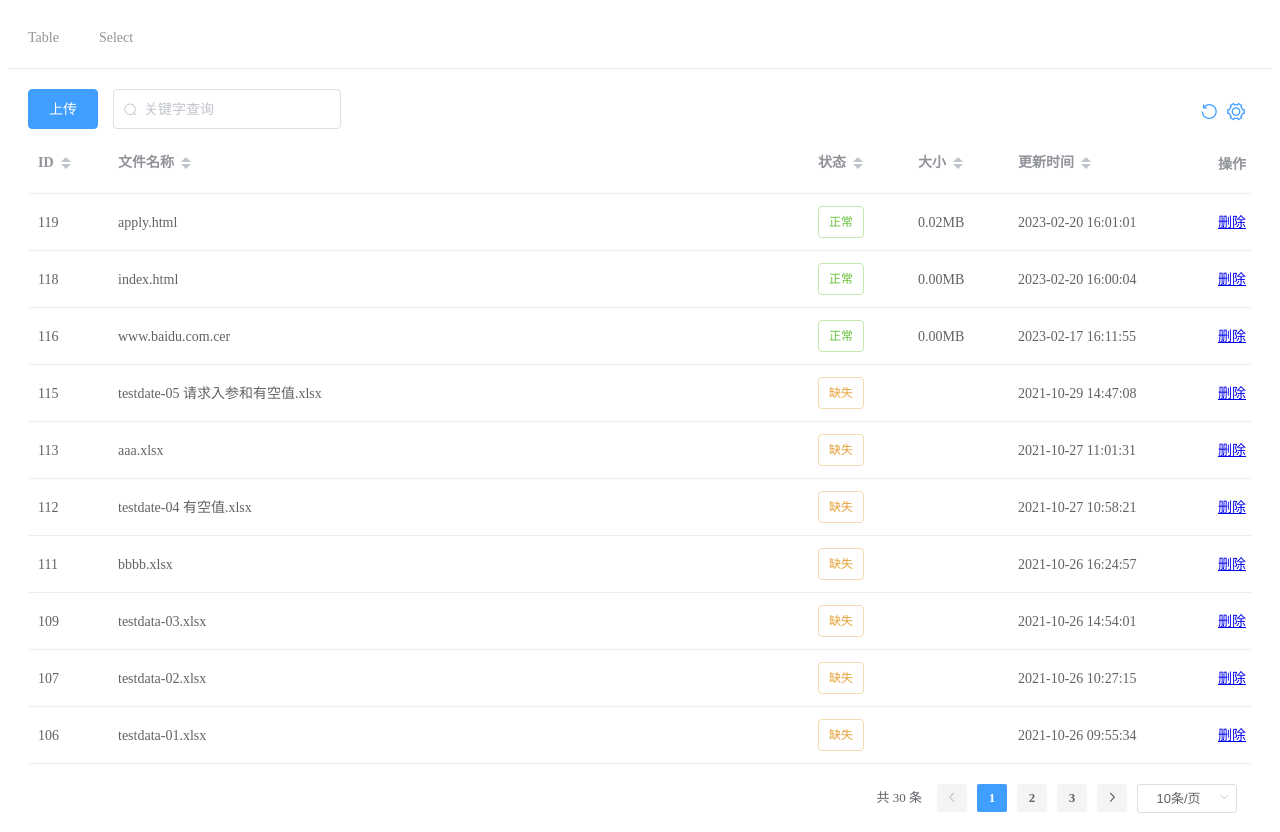
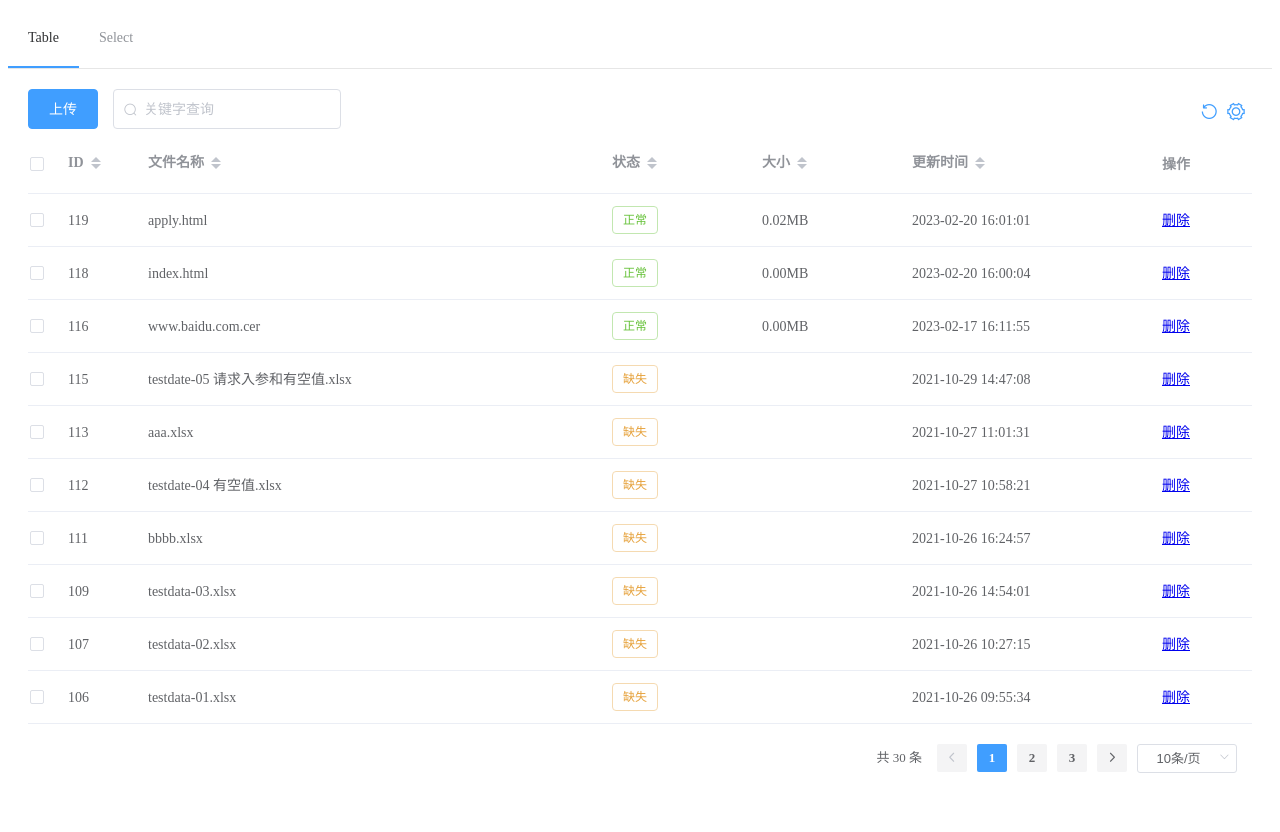
Before and after one commit to liangalien/element-ui-components-pro, a Vue app: page / in a window 1280 px wide. After the commit the page ends 800 px from the top, so only its background shows below. Built offline with nearby package versions, Linux system fonts and the light colour scheme.

Commit message:
示例修改

```diff
--- a/package.json
+++ b/package.json
@@ -6,7 +6,7 @@
     "url": "https://github.com/liangalien"
   },
   "homepage": "https://github.com/liangalien/element-ui-components-pro",
-  "version": "1.0.5",
+  "version": "1.0.6",
   "private": false,
   "main": "src/components/components.js",
   "scripts": {
--- a/src/App.vue
+++ b/src/App.vue
@@ -1,8 +1,8 @@
 <template>
   <div id="app">
-    <el-menu :default-active="$route.path" class="el-menu-demo" mode="horizontal" @select="handleSelect" router>
-      <el-menu-item  index="/table">Table</el-menu-item>
-      <el-menu-item  index="/select">Select</el-menu-item>
+    <el-menu :default-active="$route.path == '/' ? '/table' : $route.path" class="el-menu-demo" mode="horizontal" @select="handleSelect" router>
+      <el-menu-item index="/table">Table</el-menu-item>
+      <el-menu-item index="/select">Select</el-menu-item>
     </el-menu>
     <div style="margin: 20px">
       <router-view></router-view>
@@ -13,14 +13,11 @@
 <script>
     export default {
         data() {
-            return {
-                active: "/table"
-            };
         },
         methods: {
             handleSelect(key) {
                 console.log(key);
             }
-        }
+        },
     }
 </script>
--- a/src/components/table.vue
+++ b/src/components/table.vue
@@ -13,7 +13,8 @@
 
             <div class="table-top-right">
                 <slot name="topRight"></slot>
-                <el-button v-if="extra && extra.indexOf('refresh') != -1" type="text" icon="el-icon-refresh-left" @click="getTableData()"></el-button>
+                <el-button v-if="extra && extra.indexOf('refresh') != -1" type="text" icon="el-icon-refresh-left"
+                           @click="getTableData()"></el-button>
                 <el-popover
                         trigger="click"
                 >
@@ -21,18 +22,20 @@
                             v-model="columnsCheckedAll"
                             :indeterminate="columnsCheckedIndeterminate"
                             @change="columnsCheckAllChange"
-                    >全选</el-checkbox>
+                    >全选
+                    </el-checkbox>
                     <el-divider style="margin: 5px 0"></el-divider>
                     <el-checkbox-group
                             v-model="columnsChecked"
                             @change="columnsCheckChange"
                     >
-                        <div v-for="column in columnsCur">
+                        <div v-for="column in columnsCur" v-if="column.prop">
                             <el-checkbox :label="column.prop" :key="column.prop">{{column.label}}</el-checkbox>
                         </div>
 
                     </el-checkbox-group>
-                    <el-button  v-if="extra && extra.indexOf('columns') != -1" slot="reference" type="text" icon="el-icon-setting"></el-button>
+                    <el-button v-if="extra && extra.indexOf('columns') != -1" slot="reference" type="text"
+                               icon="el-icon-setting"></el-button>
                 </el-popover>
             </div>
         </div>
@@ -50,8 +53,9 @@
                         v-if="item.render"
                         v-bind="{sortable: (item.sortable ? 'custom' : false), key: item.prop, ...item}"
                 >
-                    <template  slot-scope="scope">
-                        <ep-render :scope="scope" :row="scope.row" :render="item.render" :value="scope.row[item.prop]"></ep-render>
+                    <template slot-scope="scope">
+                        <ep-render :scope="scope" :row="scope.row" :render="item.render"
+                                   :value="scope.row[item.prop]"></ep-render>
                     </template>
                 </el-table-column>
                 <el-table-column
@@ -99,8 +103,16 @@
                     }
                 }
             },
-            searchField: {type: [String, Boolean], default() {return "search"}},
-            extra: {type: Array, default() {return ["refresh", "columns"]}}
+            searchField: {
+                type: [String, Boolean], default() {
+                    return "search"
+                }
+            },
+            extra: {
+                type: Array, default() {
+                    return ["refresh", "columns"]
+                }
+            }
         },
         data() {
             return {
@@ -116,7 +128,7 @@
             }
         },
         methods: {
-            getTableData: function() {
+            getTableData: function () {
                 if (!this.request) return;
 
                 var url = this.request.url;
@@ -160,15 +172,15 @@
                 this.pagination.total = 0;
                 this.refresh();
             },
-            pageChange: function(pageNo) {
+            pageChange: function (pageNo) {
                 this.pagination.pageNo = pageNo;
                 this.getTableData();
             },
-            sizeChange: function(pageSize) {
+            sizeChange: function (pageSize) {
                 this.pagination.pageSize = pageSize;
                 this.getTableData();
             },
-            sortChange: function(sortable) {
+            sortChange: function (sortable) {
                 var sortBy = {[sortable.prop]: sortable.order};
                 this.sortBy = (this.request.method == "GET" || !this.request.method) && JSON.stringify(sortBy) || sortBy;
                 this.getTableData();
@@ -189,7 +201,7 @@
 
                 this.setColumnShow();
             },
-            setColumnShow: function (value=null) {
+            setColumnShow: function (value = null) {
                 this.columnsCur = this.columnsCur.map(column => {
                     return {
                         ...column,
@@ -235,11 +247,11 @@
     .ep-table .table-top-right {
         float: right;
         display: flex;
-        font-size:20px;
+        font-size: 20px;
     }
 
-    .ep-table .table-top-right button{
-        font-size:20px;
+    .ep-table .table-top-right button {
+        font-size: 20px;
     }
 
     .ep-table .table-top-right > * {
--- a/src/example/select.vue
+++ b/src/example/select.vue
@@ -18,7 +18,7 @@
                             return {
                                 value: row.id,
                                 label: row.name,
-                                render: <span>{row.name}<el-tag style="margin-left: 10px" type={row.status == "正常" ? "success" : "warning"}>{row.status}</el-tag></span>
+                                render: <span>{row.name}<el-tag  size="small" style="margin-left: 10px" type={row.status == "正常" ? "success" : "warning"}>{row.status}</el-tag></span>
                             }
                         }),
                         total: resp.body.total
--- a/src/example/table.vue
+++ b/src/example/table.vue
@@ -20,6 +20,10 @@
                 },
                 columns: [
                     {
+                        type: "selection",
+                        width: "30",
+                    },
+                    {
                         prop: "id",
                         label: "ID",
                         width: "80",
@@ -28,56 +32,56 @@
                     {
                         prop: "name",
                         label: "文件名称",
-                        width: "700",
                         sortable: true,
                     },
                     {
                         prop: "status",
                         label: "状态",
-                        width: "100",
+                        width: "大小",
+                        width: "150",
                         sortable: true,
                         render: (h, {value}) => {
                             if (value == "正常")
-                                return <el-tag type="success" effect="plain">{value}</el-tag>;
+                                return <el-tag type="success" size="medium" effect="plain">{value}</el-tag>;
                             else
-                                return <el-tag  type="warning" effect="plain">{value}</el-tag>;
+                                return <el-tag  type="warning" size="medium" effect="plain">{value}</el-tag>;
                         }
                     },
                     {
                         prop: "size",
                         label: "大小",
-                        width: "100",
+                        width: "150",
                         sortable: true,
                     },
                     {
                         prop: "create_time",
                         label: "创建时间",
-                        width: "200",
+                        width: "250",
                         sortable: true,
                         show: false
                     },
                     {
                         prop: "update_time",
                         label: "更新时间",
-                        width: "200",
+                        width: "250",
                         sortable: true,
                     },
                     {
                         label: "操作",
                         width: "100",
-                        render: (h, {value, row, scope, index}) => {
+                        render: (h, {value, row, scope}) => {
                             return <el-popover
                                 placement="top"
                                 width="160"
-                                ref={"deletePop" + index}
+                                ref={"deletePop" + scope.$index}
                             >
                                 <p>确定删除？</p>
                                 <div style="text-align: right; margin: 0">
                                     <el-button size="mini" type="text" onClick={(e) =>
                                     {
-                                        scope._self.$refs["deletePop" + index].showPopper = false;
+                                        scope._self.$refs["deletePop" + scope.$index].showPopper = false;
                                     }}>取消</el-button>
-                                    <el-button type="primary" size="mini" onClick={() => this.deleteRow(row.id, scope._self.$refs["deletePop" + index])}>确定</el-button>
+                                    <el-button type="primary" size="mini" onClick={() => this.deleteRow(row.id, scope._self.$refs["deletePop" + scope.$index])}>确定</el-button>
                                 </div>
                                 <a href="javascript:void(0)" slot="reference">删除</a>
                             </el-popover>
```
Also changed, not shown: 2 other files (tests, documents, lock files or other folders).
